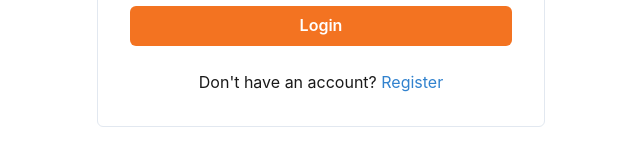
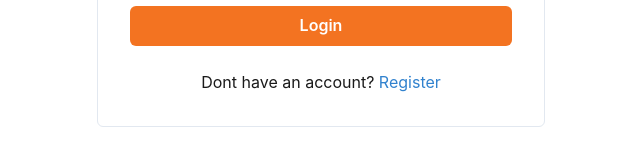
Before and after one commit to soku11/EIC-DEVICE-TRACKER, a Next.js app: page / in a window 1280 px wide. Shown: the part 326-486 px from the top of the page, without its empty margins (319-959 px from the left). Built offline with nearby package versions, Linux system fonts and the light colour scheme; no server answers.

Commit message:
Fix EsLint build error2

```diff
--- a/pages/index.js
+++ b/pages/index.js
@@ -111,7 +111,7 @@ export default function LoginPage() {
         </Button>
 
         <Text>
-          Don&apos;t have an account?{" "}
+          Dont have an account?{" "}
           <ChakraLink
             color="blue.500"
             cursor="pointer"
```
